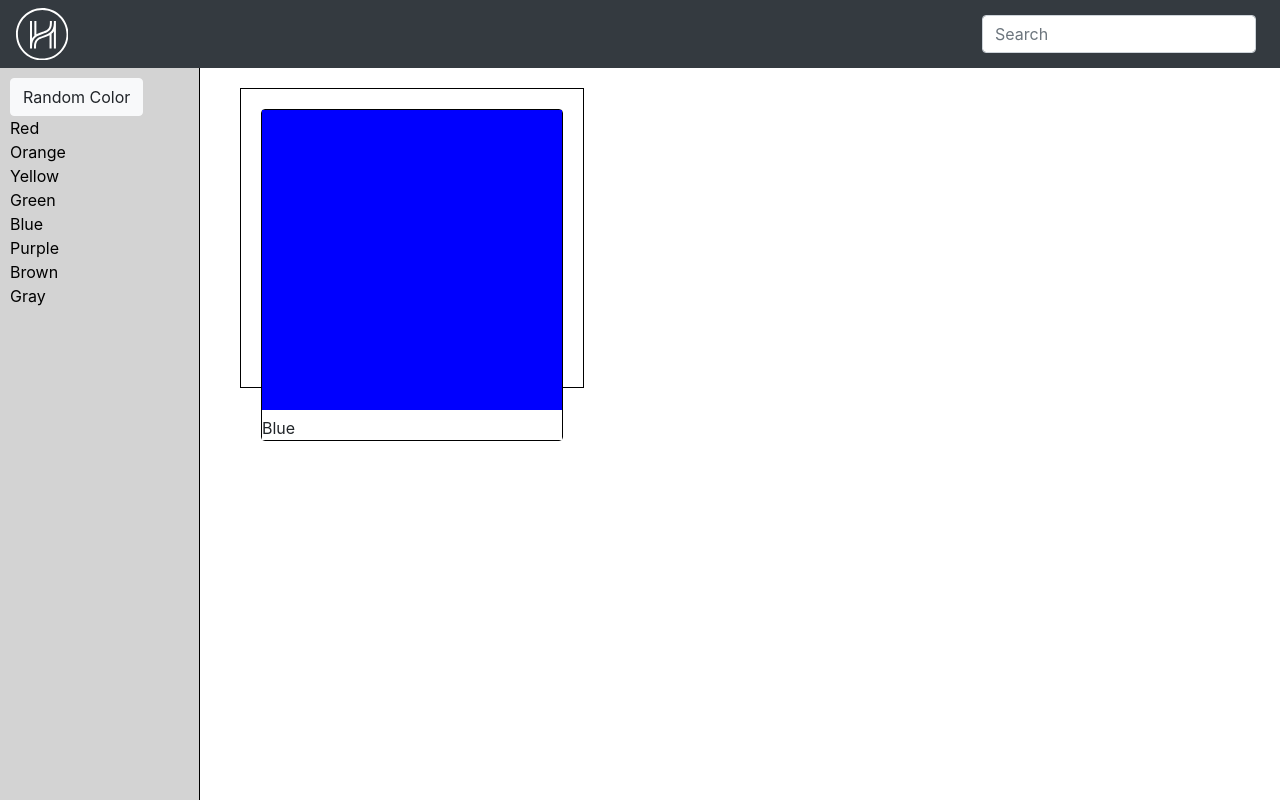
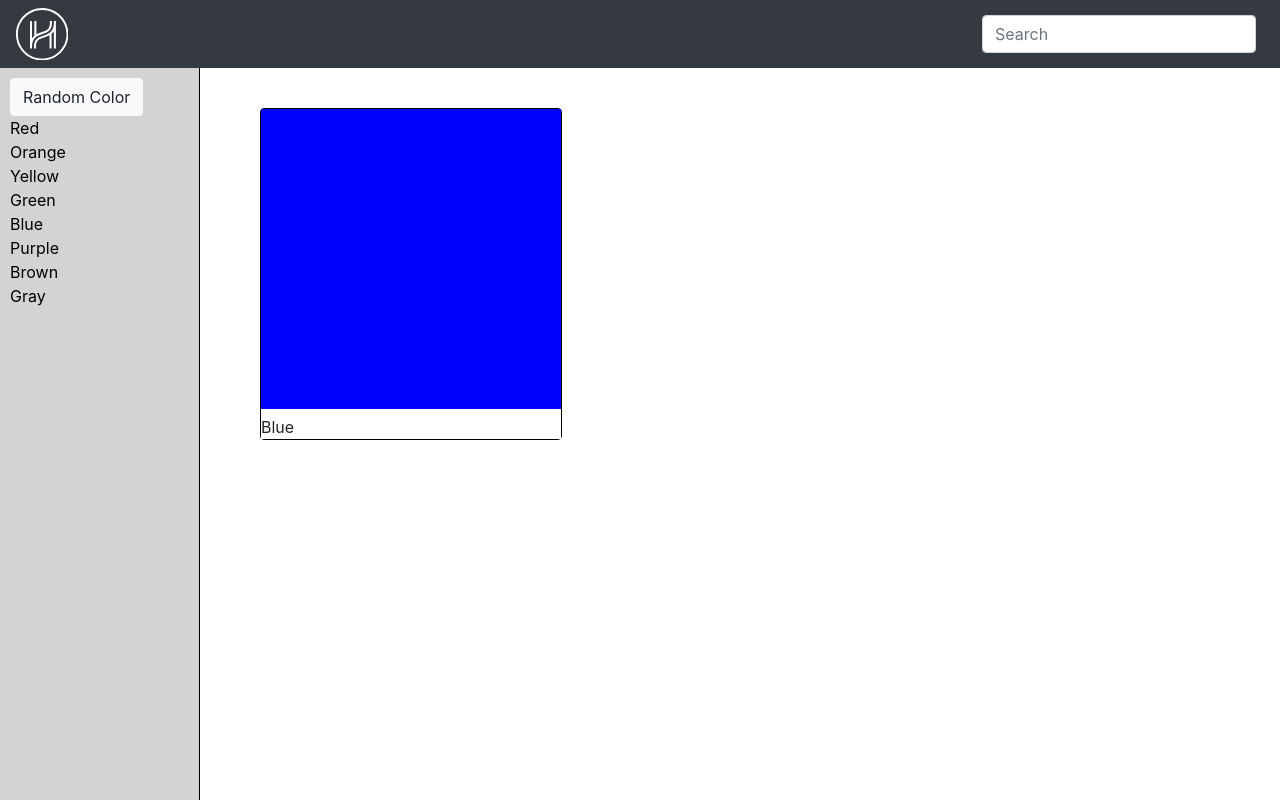
Before and after one commit to curtisyungen/hh-interview, a React (Create React App) app: page / in a window 1280 px wide. Shown: the top 800 px of the page. Built offline with nearby package versions, Linux system fonts and the light colour scheme.

Commit message:
Add files via upload

```diff
--- a/src/App.css
+++ b/src/App.css
@@ -5,7 +5,6 @@ html {
 }
 
 .colorDisplay {
-  border: 1px solid black;
   margin: 20px;
   max-height: 300px;
   min-width: 300px;
--- a/src/App.js
+++ b/src/App.js
@@ -83,6 +83,7 @@ class App extends Component {
         <div className="colorDisplay">
             <Color
               color={this.state.color}
+              getColor={null}
               size={"large"}
             />
         </div>
@@ -93,6 +94,7 @@ class App extends Component {
                 <Color
                   key={color}
                   color={color}
+                  getColor={this.getColor}
                   size={"small"}
                 />
               ))
```
